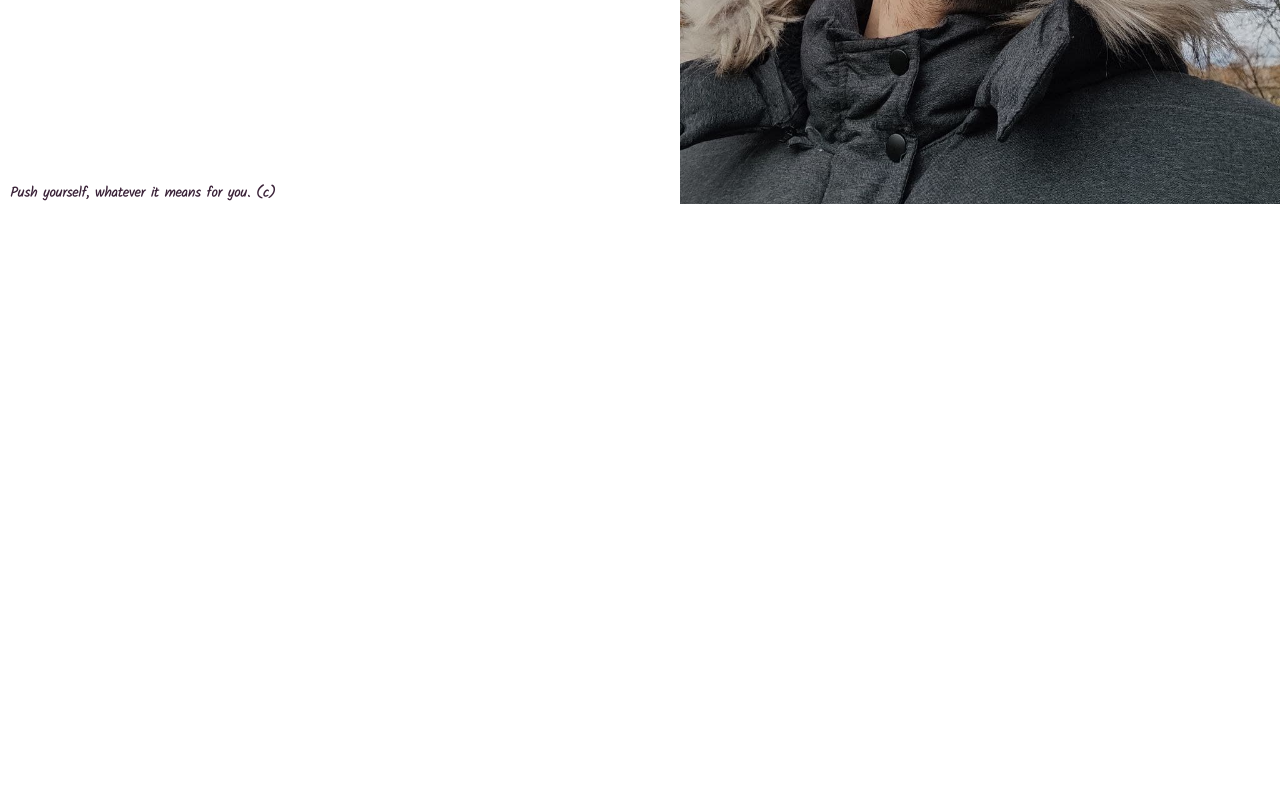
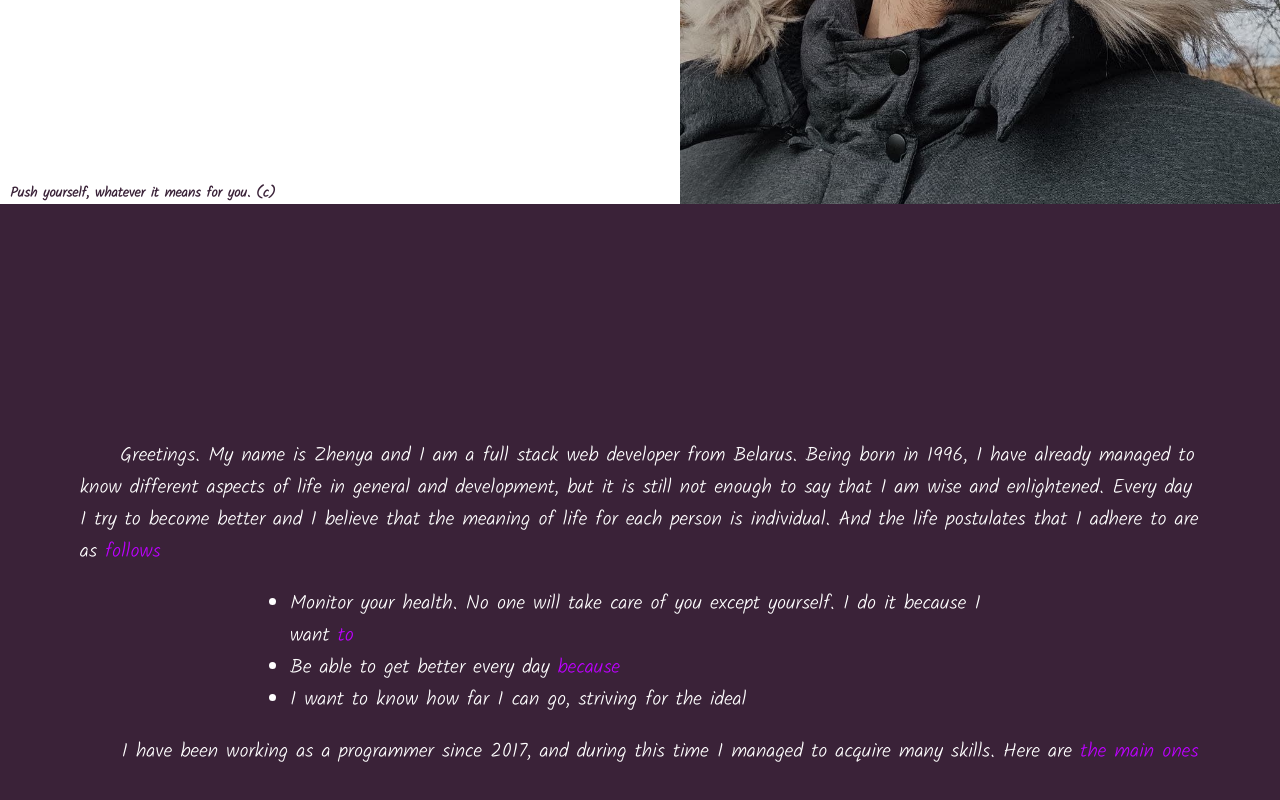
Before and after one commit to YauheniKorsakas/landing, a React (Create React App) app: page / in a window 1280 px wide. Shown: the part 596-1396 px from the top of the page. Before the commit the page ends 800 px from the top, so only its background shows below. Built offline with nearby package versions, Linux system fonts and the light colour scheme.

Commit message:
Style description component. Refactor

```diff
--- a/src/App.js
+++ b/src/App.js
@@ -8,9 +8,9 @@ function App() {
   return (
     <div className="App">
       <Intro />
-      {/* <Description />
-      <Skills />
-      <Footer /> */}
+      <Description />
+      {/* <Skills /> */}
+      {/* <Footer /> */}
     </div>
   );
 }
--- a/src/Components/Description.js
+++ b/src/Components/Description.js
@@ -1,9 +1,24 @@
 import React from 'react'
-import '../styles/Components/Description.module.scss'
+import '../styles/Components/Description.scss'
 
 const Description = () => {
   return (
-    <div>Description</div>
+    <section className="Description">
+      <p className='greetings'>
+        Greetings. My name is Zhenya and I am a full stack web developer from Belarus. Being born in 1996,
+        I have already managed to know different aspects of life in general and development, but it is still not enough to say
+        that I am wise and enlightened. Every day I try to become better and I believe that the meaning of life for each person
+        is individual. And the life postulates that I adhere to are as <span>follows</span>
+      </p>
+      <ul>
+        <li>Monitor your health. No one will take care of you except yourself. I do it because I want <span>to</span></li>
+        <li>Be able to get better every day <span>because</span></li>
+        <li>I want to know how far I can go, striving for the ideal</li>
+      </ul>
+      <p className='skills-intro'>
+        I have been working as a programmer since 2017, and during this time I managed to acquire many skills.
+        Here are <span>the main ones</span></p>
+    </section>
   )
 }
 
--- a/src/styles/App.scss
+++ b/src/styles/App.scss
@@ -1,5 +1,6 @@
 html {
   font-size: 20px;
+  overflow-x: hidden;
 }
 
 * {
--- /dev/null
+++ b/src/styles/Components/Description.scss
@@ -0,0 +1,45 @@
+@import '../../styles/variables.scss';
+
+.Description {
+  display: flex;
+  flex-direction: column;
+  align-items: center;
+  justify-content: center;
+  padding: 3rem 4rem;
+  width: 100vw;
+  min-height: 100vh;
+  height: auto;
+  overflow-y: scroll;
+  background-color: $secondary-background-color;
+  color: $secondary-color;
+
+  * {
+    font-family: $secondary-font;
+  }
+
+  span {
+    color: $highlight-color;
+  }
+
+  .greetings, .skills-intro {
+    text-indent: 2rem;
+  }
+
+  .greetings {
+    padding-top: 1rem;
+  }
+
+  p, ul {
+    position: relative;
+    padding-bottom: 1rem;
+  }
+
+  ul {
+    max-width: 35rem;
+
+    li {
+      // TODO: add check icon
+    }
+  }
+
+}
--- a/src/styles/Components/Intro.scss
+++ b/src/styles/Components/Intro.scss
@@ -31,13 +31,13 @@
 
       .full-name {
         font-size: 2.9rem;
-        animation: details-appearing $animation-duration $animation-function .2s;
+        animation: primary-appearing $animation-duration $animation-function .2s;
         animation-fill-mode: forwards;
       }
 
       .job-title {
         font-size: 1.9rem;
-        animation: details-appearing $animation-duration $animation-function .5s;
+        animation: primary-appearing $animation-duration $animation-function .5s;
         animation-fill-mode: forwards;
       }
     }
@@ -45,7 +45,7 @@
     .quote {
       position: relative;
       justify-self: flex-end;
-      color: $primary-color;
+      color: $highligh-titles-color;
       opacity: 0;
       font-weight: bold;
       font-family: $secondary-font;
@@ -65,11 +65,6 @@
     to { top: 0; opacity: 1; }
   }
 
-  @keyframes details-appearing {
-    from { bottom: -100vh; opacity: 0; }
-    to { bottom: 0; opacity: 1; }
-  }
-
   @keyframes quote-appearing {
     from { left: -100vw; opacity: 0; }
     to { left: 0; opacity: 1; }
--- a/src/styles/variables.scss
+++ b/src/styles/variables.scss
@@ -3,14 +3,21 @@
 $primary-font: 'Cinzel', sans-serif;
 $secondary-font: 'Kalam', sans-serif;
 
-$primary-color: #3A2238;
-$secondary-color: white;
+$primary-color: #000;
+$secondary-color: #fff;
+$highlight-color: #BD00FF;
+$highligh-titles-color: #3A2238;
 
-$primary-background-color: white;
-// $secondary-background-color:
+$primary-background-color: #fff;
+$secondary-background-color: #3A2238;
 
 $breakpoint-md: 768px;
 $breakpoint-lt: 576px;
 
 $animation-duration: 1.5s;
 $animation-function: cubic-bezier(.19, .91, .56, .99);
+
+@keyframes primary-appearing {
+  from { bottom: -100vh; opacity: 0; }
+  to { bottom: 0; opacity: 1; }
+}
```
Also changed, not shown: src/styles/Components/Description.module.scss (deleted).
